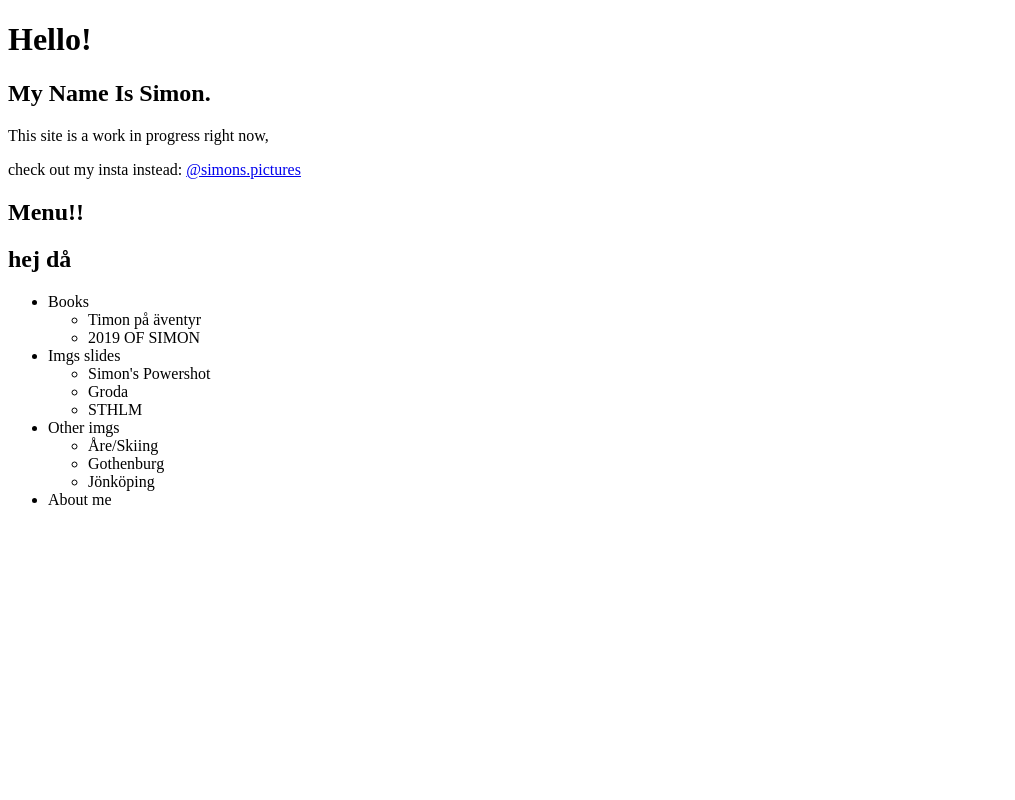
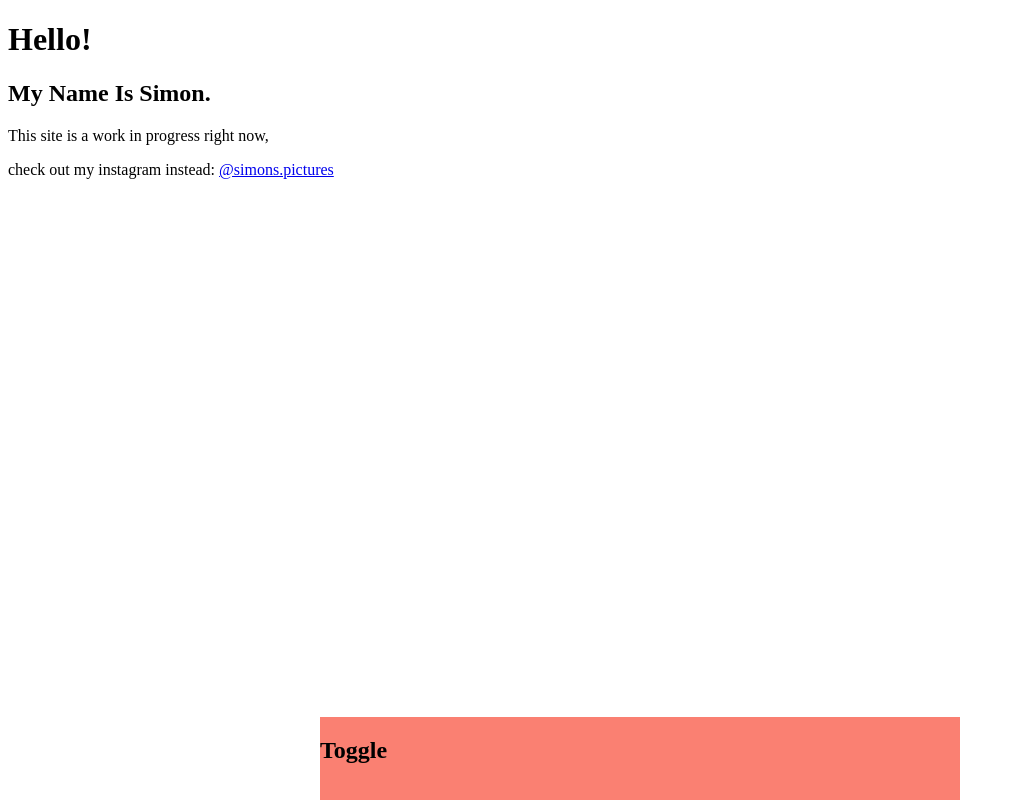
Before and after one commit to simon-ulrik/simon-ulrik.github.io, a Gatsby site in the folder gatsby/: page / in a window 1280 px wide. Shown: the whole page, without its empty margins (0-1015 px from the left). Built offline with nearby package versions, Linux system fonts and the light colour scheme; Gatsby itself is replaced by a stand-in of ours.

Commit message:
added simple toggle for menu

```diff
--- a/gatsby/src/pages/components/menu.js
+++ b/gatsby/src/pages/components/menu.js
@@ -1,14 +1,27 @@
-import React from "react"
+import React, { Component } from 'react'
+import "../../styles/menu.css"
 
-export default function Menu(props) {
+export default class Menu extends Component {
+    constructor(props) {
+        super(props);
+        this.state = {toggle: "closed"};
+        this.toggle = this.toggle.bind(this);
+    }
+
+    toggle() {
+        this.setState({
+            toggle: (this.state.toggle === "closed") ? "open" : "closed"
+        });
+    }
+
+    render() {
         return (
-    <nav>
-        <h2>Menu!!</h2>
-        <div id="nav_btns">
-            <div id="toggle_btn"></div>
-            <h1 id="menu_title">{props.title} då</h1>
+            <nav id="menu">
+                <div id="nav_btns" className={this.state.toggle}>
+                    <div id="toggle_btn" onClick={this.toggle}><h1>Toggle</h1></div>
+                    <h1 id="menu_title"></h1>
                 </div>
-        <ul id="nav_links">
+                <ul id="nav_links" className={this.state.toggle}>
                     <li>Books</li>
                         <ul>
                             <li>Timon på äventyr</li>
@@ -31,3 +44,4 @@ export default function Menu(props) {
             </nav>
         )
     }
+}
--- a/gatsby/src/pages/index.js
+++ b/gatsby/src/pages/index.js
@@ -9,10 +9,11 @@ const IndexPage = () => {
       <h1>Hello!</h1>
       <h2>My Name Is Simon.</h2>
       <p>This site is a work in progress right now,</p>
-      <p>check out my insta instead: <a href="https://www.instagram.com/simons.pictures/">@simons.pictures</a></p>
+      <p>check out my instagram instead: <a href="https://www.instagram.com/simons.pictures/">@simons.pictures</a></p>
+      <Menu></Menu>
     </main>
 
-    <Menu title="hej"></Menu>
+
     </>
   )
 }
--- /dev/null
+++ b/gatsby/src/styles/global.css
@@ -0,0 +1,4 @@
+/* main {
+    width: 100vw;
+    height: 100vh;
+} */
--- /dev/null
+++ b/gatsby/src/styles/menu.css
@@ -0,0 +1,33 @@
+#menu {
+    background-color: salmon;
+    position: absolute;
+    bottom: 0;
+    width: 50vw;
+    left: 25vw;
+}
+
+#nav_links {
+}
+
+#nav_links.closed {
+    overflow: hidden;
+    height: 0px;
+    animation-name: close;
+    animation-duration: 1s;
+}
+
+#nav_links.open {
+    height: auto;
+    animation-name: open;
+    animation-duration: 1s;
+}
+
+@keyframes open {
+    from {height: 0px;}
+    to {height: auto;}
+}
+
+@keyframes close {
+    from {height: auto;}
+    to {height: 0px;}
+}
```
Lines whose indentation alone changed are shown as unchanged.
